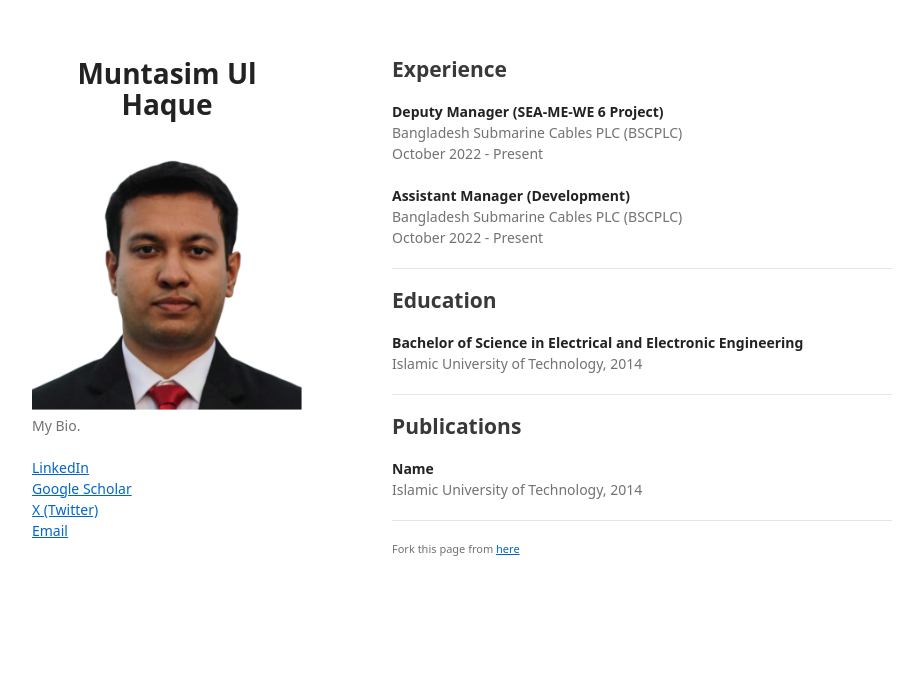
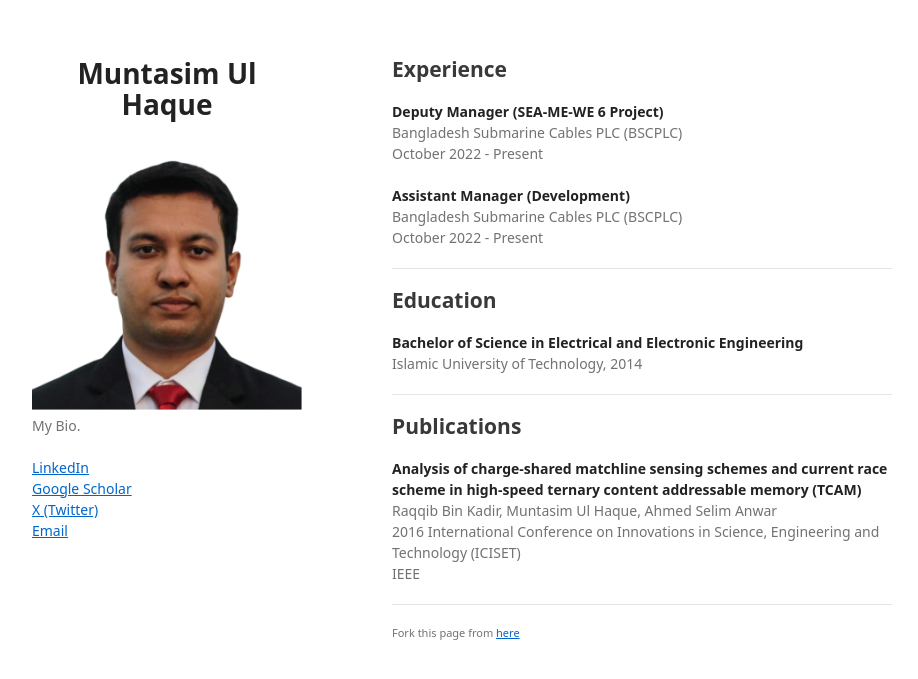
Before and after one commit to muntasimulhaque/muntasimulhaque.github.io, a Jekyll site: the page built from index.md, in a window 1280 px wide. Shown: the top 679 px of the page, without its empty margins (178-1096 px from the left). Built offline with Jekyll 4.4.1, drawn with Linux system fonts in a browser that asks for light colours; our own code applies the rules of GitHub Pages for plain Markdown files; a script that is not in the unit is left out.

Commit message:
Update index.md

```diff
--- a/index.md
+++ b/index.md
@@ -19,8 +19,10 @@ Islamic University of Technology, 2014
 
 ## Publications
 
-**Name** <br>
-Islamic University of Technology, 2014
+**Analysis of charge-shared matchline sensing schemes and current race scheme in high-speed ternary content addressable memory (TCAM)** <br>
+Raqqib Bin Kadir, Muntasim Ul Haque, Ahmed Selim Anwar <br>
+2016 International Conference on Innovations in Science, Engineering and Technology (ICISET) <br>
+IEEE
 
 ---
 <p style="font-size:11px">Fork this page from <a href="https://github.com/muntasimulhaque/muntasimulhaque.github.io" target="_blank">here</a></p>
```
